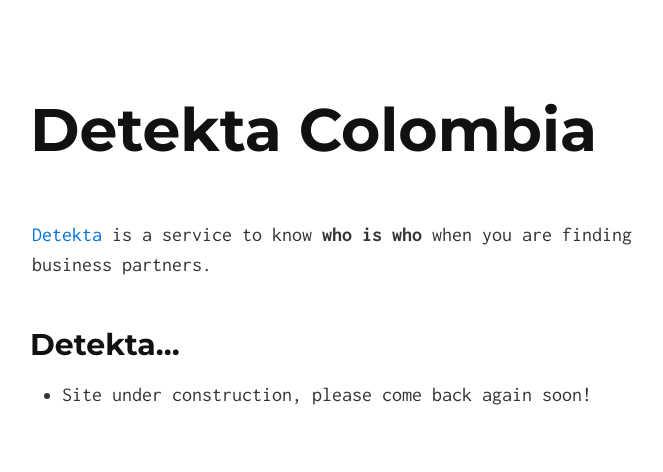
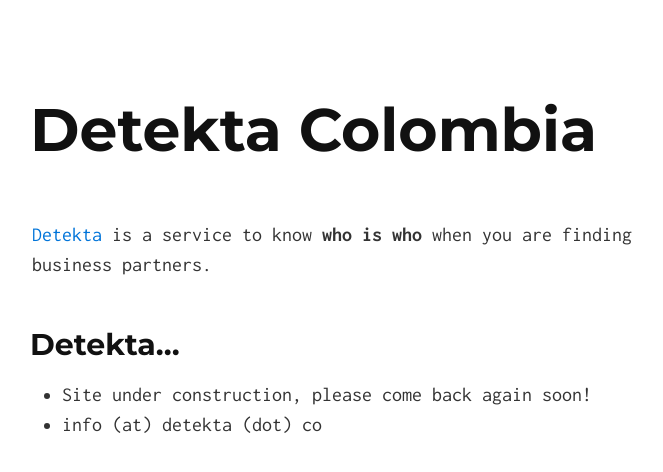
Before and after one commit to detekta/detekta.github.io, a Jekyll site: the page built from index.html, in a window 1280 px wide. Shown: the top 472 px of the page, without its empty margins (308-971 px from the left). Built offline with Jekyll 4.4.1, drawn with Linux system fonts in a browser that asks for light colours; Markdown is read by kramdown in place of the engine named in the settings.

Commit message:
add email

```diff
--- a/_includes/index.md
+++ b/_includes/index.md
@@ -5,3 +5,4 @@
 ## Detekta...
 
 * Site under construction, please come back again soon!
+* info (at) detekta (dot) co
```
